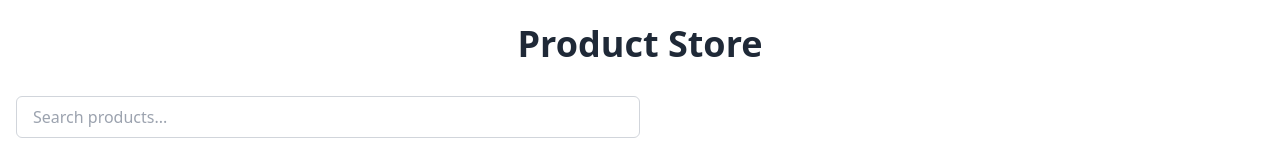
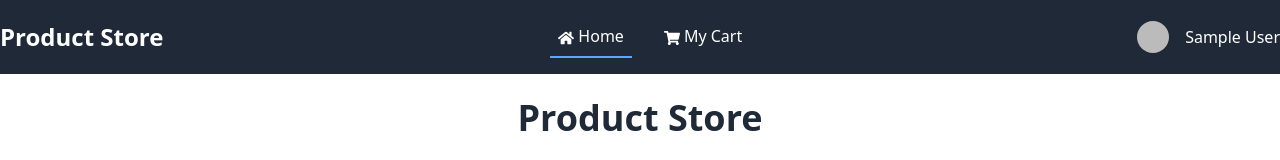
Before and after one commit to ShopnilIsCoding/SCIC-Client, a React (Vite) app: page / in a window 1280 px wide. Shown: the top 160 px of the page. Built offline with nearby package versions, Linux system fonts and the light colour scheme; no server answers; sample sign-in values are in the browser's storage.

Commit message:
added navbar

```diff
--- /dev/null
+++ b/src/components/Navbar.jsx
@@ -0,0 +1,91 @@
+import React, { useContext, useState, useEffect } from 'react';
+import { Link, NavLink, useNavigate } from 'react-router-dom';
+import { AuthContext } from '../Providers/AuthProvider';
+import { FaHome, FaShoppingCart } from "react-icons/fa";
+
+const Navbar = () => {
+  const { user, logOut } = useContext(AuthContext);
+  const [isHovered, setIsHovered] = useState(false);
+  const navigate = useNavigate();
+
+  const handleMouseEnter = () => {
+    setIsHovered(true);
+  };
+
+  const handleMouseLeave = () => {
+    setIsHovered(false);
+  };
+
+  const handleLogout = () => {
+    logOut()
+      .then(() => {
+        navigate('/');
+      })
+      .catch(error => console.log(error));
+  };
+
+  return (
+    <div className="bg-gray-800 text-white py-4">
+      <div className="container mx-auto flex justify-between items-center">
+        {/* Website Name */}
+        <Link to="/" className="text-2xl font-bold">
+          Product Store
+        </Link>
+
+        {/* Navbar Links */}
+        <div className="hidden md:flex space-x-6">
+          <NavLink
+            to="/"
+            className={({ isActive }) =>
+              isActive ? "border-b-2 border-blue-400 p-2" : "p-2"
+            }
+          >
+            <FaHome className="inline-block mr-1" />
+            Home
+          </NavLink>
+          <NavLink
+            to="/cart"
+            className={({ isActive }) =>
+              isActive ? "border-b-2 border-blue-400 p-2" : "p-2"
+            }
+          >
+            <FaShoppingCart className="inline-block mr-1" />
+            My Cart
+          </NavLink>
+        </div>
+
+        {/* User Profile & Logout */}
+        <div className="relative">
+          {user ? (
+            <div
+              className="flex items-center space-x-4 cursor-pointer"
+              onMouseEnter={handleMouseEnter}
+              onMouseLeave={handleMouseLeave}
+            >
+              <img
+                src={user.photoURL || '/default-avatar.png'}
+                alt="Profile"
+                className="w-8 h-8 rounded-full"
+              />
+              <span>{user.displayName}</span>
+              {isHovered && (
+                <button
+                  className="absolute right-0 mt-10 bg-gray-700 text-white px-4 py-2 rounded shadow"
+                  onClick={handleLogout}
+                >
+                  Logout
+                </button>
+              )}
+            </div>
+          ) : (
+            <Link to="/login" className="btn btn-primary">
+              Login
+            </Link>
+          )}
+        </div>
+      </div>
+    </div>
+  );
+};
+
+export default Navbar;
--- a/src/main.jsx
+++ b/src/main.jsx
@@ -4,13 +4,15 @@ import './index.css'
 import { createBrowserRouter, RouterProvider } from 'react-router-dom';
 import Home from './pages/Home';
 import Login from './pages/Login';
+import AuthProvider from './Providers/AuthProvider';
+import PrivateRoutes from './Routes/PrivateRoutes';
 import { ToastContainer } from 'react-toastify';
-import AuthProvider from './Providers/AuthProvider';
+import 'react-toastify/dist/ReactToastify.css';
 
 const router = createBrowserRouter([
   {
     path: "/",
-    element: <Home></Home>,
+    element: <PrivateRoutes><Home></Home></PrivateRoutes>,
   },
   {
     path:"/login",
--- a/src/pages/Home.jsx
+++ b/src/pages/Home.jsx
@@ -3,6 +3,7 @@ import React, { useState, useEffect } from 'react';
 import axios from 'axios';
 import Select from 'react-select';
 import ProductCard from '../components/ProductCard';
+import Navbar from '../components/Navbar';
 
 function Home() {
     const [products, setProducts] = useState([]);
@@ -63,6 +64,8 @@ function Home() {
     }, [page, searchTerm, filters]);
 
     return (
+        <>
+        <Navbar></Navbar>
         <div className="container mx-auto px-4 py-6">
             <h1 className="text-4xl font-bold text-center mb-8">Product Store</h1>
             {/* Search Bar */}
@@ -152,7 +155,7 @@ function Home() {
                     Next
                 </button>
             </div>
-        </div>
+        </div></>
     );
 }
 
```
